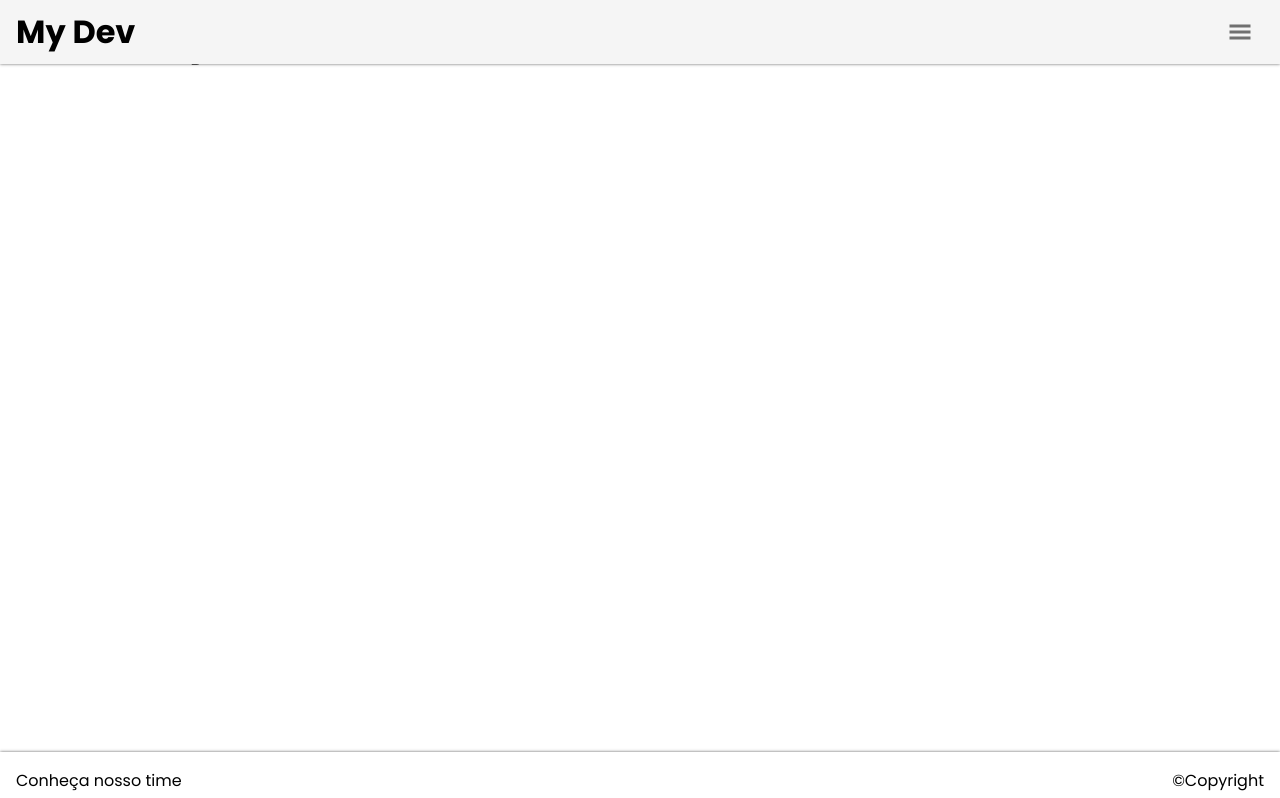
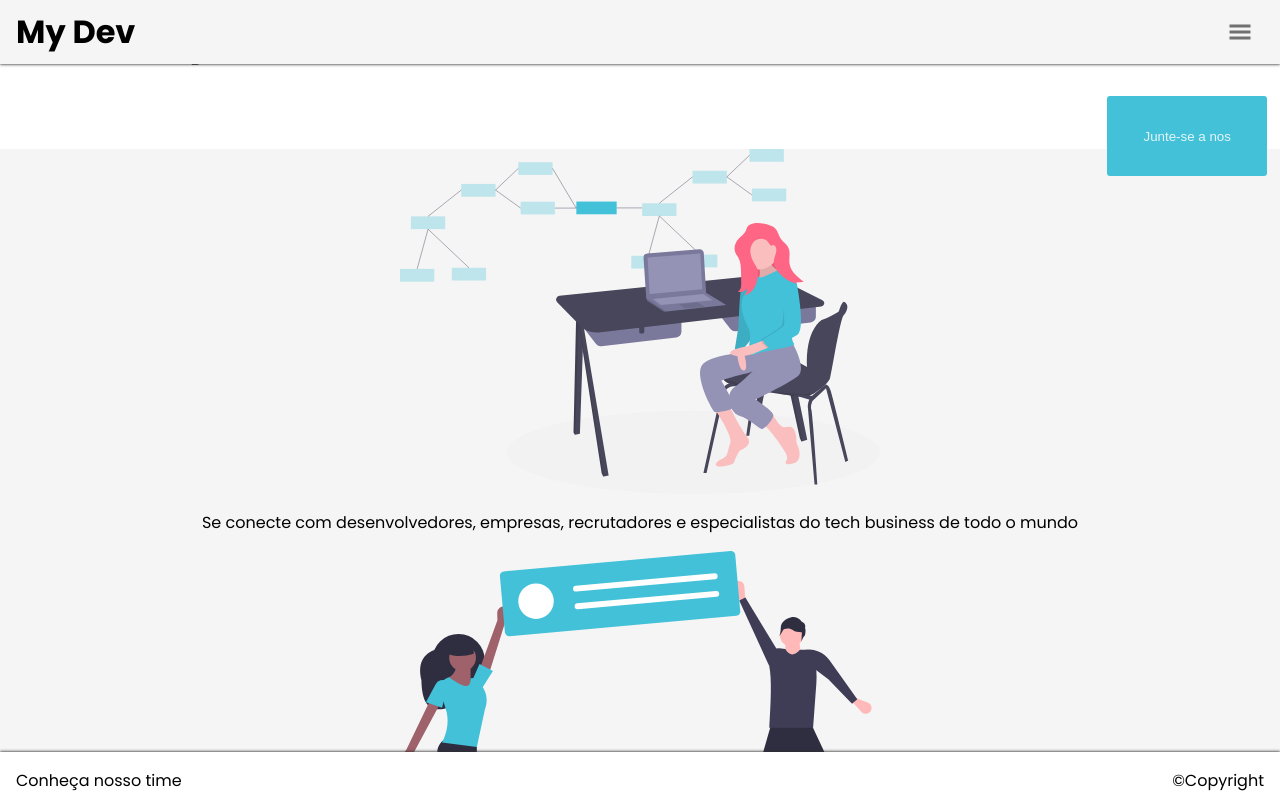
Before and after one commit to KevinWis/MyStack, a React (Create React App) app: page /members in a window 1280 px wide. Shown: the top 798 px of the page. Built offline with nearby package versions, Linux system fonts and the light colour scheme.

Commit message:
botao de registro adicionado a pagina explore com a estilizacao especificada

```diff
--- /dev/null
+++ b/src/components/shared/buttons/registerButton/index.jsx
@@ -0,0 +1,19 @@
+import { StyledRegisterButton } from "./style.js";
+import { useHistory } from "react-router-dom";
+
+const RegisterButton = ({ value, _onType, _onClick }) => {
+  const history = useHistory();
+  return (
+    <StyledRegisterButton
+      className="default-button"
+      variant="outlined"
+      color="primary"
+      type={_onType}
+      onClick={_onClick}
+    >
+      {value}
+    </StyledRegisterButton>
+  );
+};
+
+export default RegisterButton;
--- /dev/null
+++ b/src/components/shared/buttons/registerButton/style.js
@@ -0,0 +1,14 @@
+import styled from "styled-components";
+import Button from "@material-ui/core/Button";
+
+export const StyledRegisterButton = styled.button`
+  width: 10rem;
+  height: 5rem;
+  background-color: #43c1d8 !important;
+  color: #e4f6f9 !important;
+  border: 0 !important;
+  border-radius: 3px !important;
+  position: fixed;
+  top: 6rem;
+  right: 1%;
+`;
--- a/src/pages/pagesuccess/index.jsx
+++ b/src/pages/pagesuccess/index.jsx
@@ -1,6 +1,8 @@
-import { CardImage,ContainerImage } from "./style";
-import Header from "../../components/shared/header"
-import Footer from "../../components/shared/footer"
+import { CardImage, ContainerImage } from "./style";
+import Header from "../../components/shared/header";
+import Footer from "../../components/shared/footer";
+import RegisterButton from "../../components/shared/buttons/registerButton";
+import { useHistory } from "react-router-dom";
 import {
   AnnounceImage,
   ColabImage,
@@ -11,25 +13,28 @@ import {
 } from "../../helpers/getImages";
 
 const PageSucess = () => {
+  const history = useHistory();
   return (
     <>
       <Header />
       <ContainerImage>
+        <RegisterButton
+          value={"Junte-se a nos"}
+          _onClick={() => history.push("/register/1")}
+        ></RegisterButton>
         <CardImage>
           <SoftwareDeveloperImage width="30rem"></SoftwareDeveloperImage>
         </CardImage>
 
         <CardImage>
           <p>
-          Se conecte com desenvolvedores, empresas, recrutadores e especialistas
-          do tech business de todo o mundo
+            Se conecte com desenvolvedores, empresas, recrutadores e
+            especialistas do tech business de todo o mundo
           </p>
-
         </CardImage>
 
         <CardImage>
           <AnnounceImage width="30rem"></AnnounceImage>
-
         </CardImage>
 
         <CardImage>
@@ -39,14 +44,14 @@ const PageSucess = () => {
           </p>
         </CardImage>
 
-
         <CardImage>
           <ColabImage width="30rem"></ColabImage>
         </CardImage>
 
         <CardImage>
           <p>
-          Anúncie seu trabalho, sua empresa ou seu produto, tudo em um só lugar!
+            Anúncie seu trabalho, sua empresa ou seu produto, tudo em um só
+            lugar!
           </p>
         </CardImage>
 
@@ -56,9 +61,9 @@ const PageSucess = () => {
 
         <CardImage>
           <p>
-          Um freela impossível de entregar sozinho? Aqui não precisa fazer tudo
-          sozinho, compartilhe o trabalho com quem está procurando ou ajude
-          alguém!
+            Um freela impossível de entregar sozinho? Aqui não precisa fazer
+            tudo sozinho, compartilhe o trabalho com quem está procurando ou
+            ajude alguém!
           </p>
         </CardImage>
 
@@ -68,8 +73,8 @@ const PageSucess = () => {
         <CardImage>
           <p>
             Está buscando um dev verificado e com ótimos reviews para levar sua
-          empresa para o proximo nível? Ou precisa daquela skill específica que
-          não encontra em lugar nenhum? Contrate aqui!
+            empresa para o proximo nível? Ou precisa daquela skill específica
+            que não encontra em lugar nenhum? Contrate aqui!
           </p>
         </CardImage>
 
--- a/src/routes.js
+++ b/src/routes.js
@@ -9,6 +9,7 @@ const Routes = () => {
       <Route exact path="/"></Route>
       <Route exact path="/members">
         <h1>Em construção</h1>
+        <PageSucess />
       </Route>
       <Route exact path="/login">
         <Landing />
@@ -16,9 +17,7 @@ const Routes = () => {
       <Route exact path="/register/1"></Route>
       <Route exact path="/register/2"></Route>
       <Route exact path="/profile/:id"></Route>
-      <Route exact path="/landing-page">
-        <PageSucess />
-      </Route>
+      <Route exact path="/landing-page"></Route>
       <Route exact path="/my-profile/edit">
         <Login />
       </Route>
```
Lines whose indentation alone changed are shown as unchanged.
